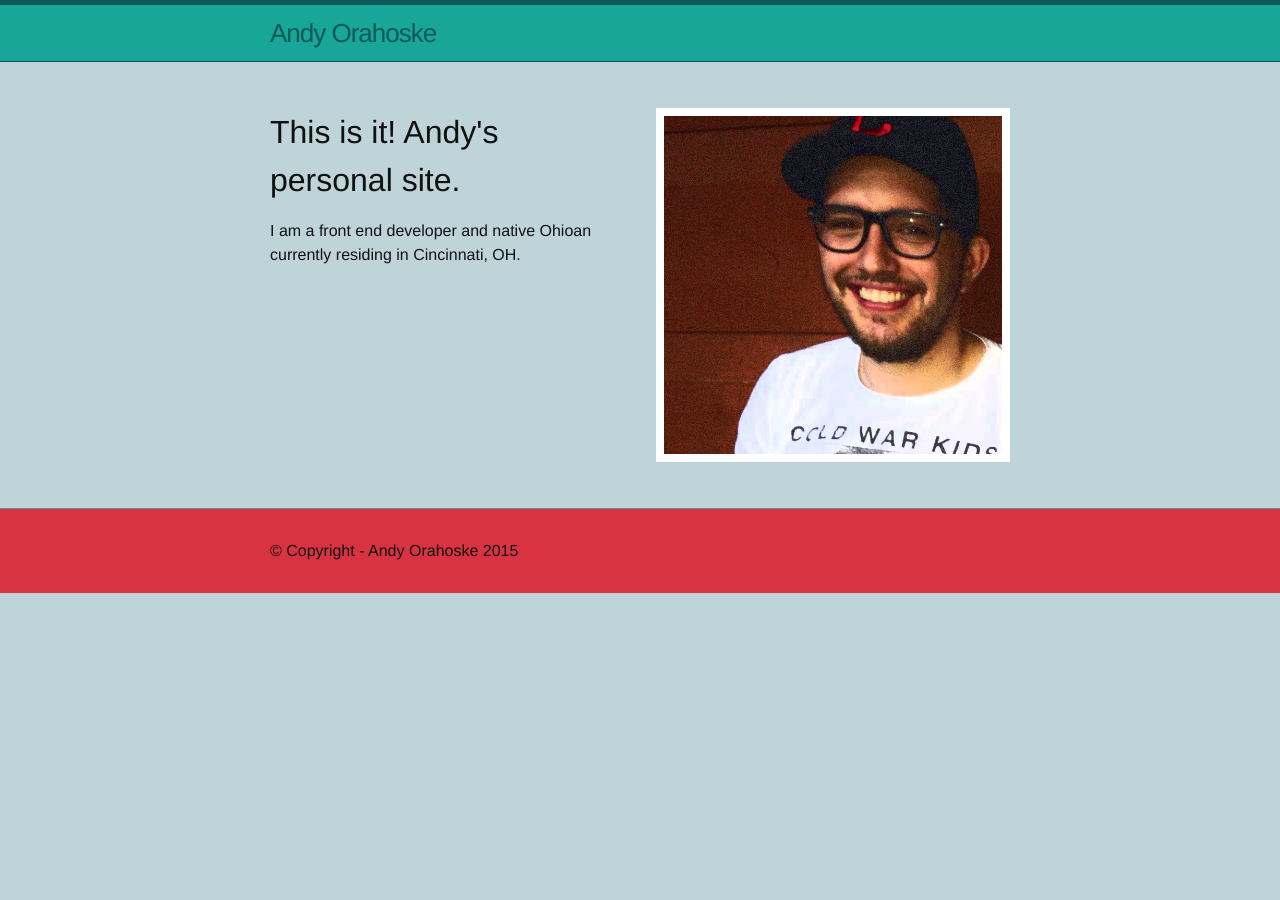
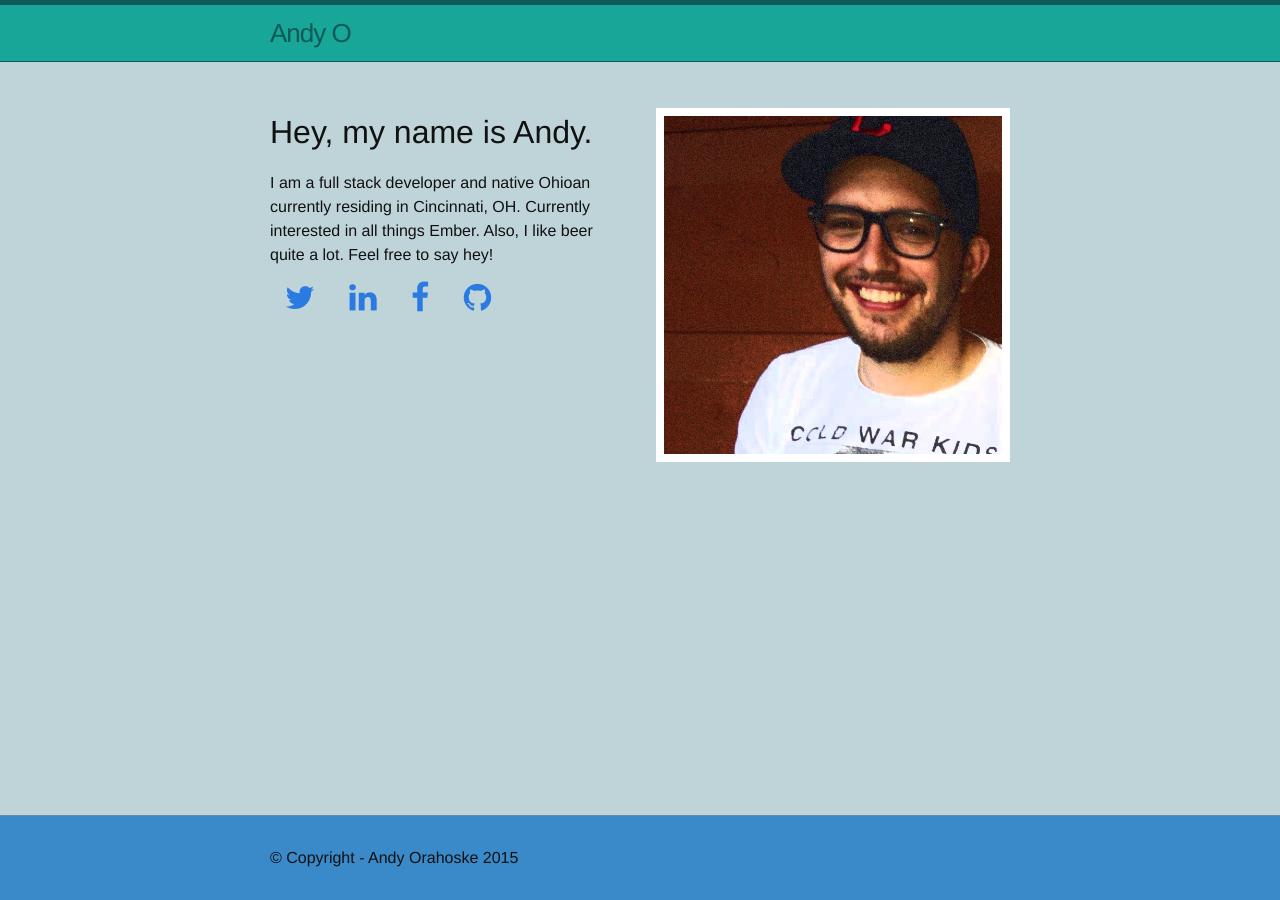
Before and after one commit to AO16/AO16.github.io, a Jekyll site: the page built from index.html, in a window 1280 px wide. Built offline with Jekyll 4.4.1, drawn with Linux system fonts in a browser that asks for light colours; nearby versions of some CDN libraries.

Commit message:
some minor tweaks

```diff
--- a/_includes/header.html
+++ b/_includes/header.html
@@ -2,7 +2,7 @@
 
   <div class="wrapper">
 
-    <a class="site-title" href="{{ site.baseurl }}/">Andy Orahoske</a>
+    <a class="site-title" href="{{ site.baseurl }}/">Andy O</a>
 
   </div>
 
--- a/_sass/_base.scss
+++ b/_sass/_base.scss
@@ -6,7 +6,7 @@ $blue-green: #17a697;
 $dark-green: #0f5959;
 $light-grey: #bfd4d9;
 $site-dark-grey: #638ca6;
-$red: #d93240;
+$sky-blue: #3A89C9;
 
 $background-color: $light-grey;
 
@@ -22,6 +22,8 @@ dl, dd, ol, ul, figure {
 /**
  * Basic styling
  */
+html { position: relative; height: 100%; }
+
 body {
     font-family: $base-font-family;
     font-size: $base-font-size;
@@ -29,6 +31,7 @@ body {
     font-weight: 300;
     color: $text-color;
     background-color: $background-color;
+    padding-bottom: 85px;
 }
 
 
--- a/_sass/_layout.scss
+++ b/_sass/_layout.scss
@@ -95,7 +95,10 @@
 .site-footer {
     border-top: 1px solid $site-dark-grey;
     padding: $spacing-unit 0;
-    background: $red;
+    background: $sky-blue;
+    position: absolute;
+    bottom: 0;
+    width: 100%;
 }
 
 .footer-heading {
@@ -246,6 +249,31 @@
     &.flush-left {
         padding-left: 0;
     }
+
+    @media only screen and (max-width: 450px) {
+        &.flush-right, &.flush-left {
+            padding: 0;
+        }
+    }
+}
+
+ul {
+    &.link-list {
+        margin-left: 0;
+        li {
+            display: inline-block;
+            i.fa {
+                font-size: 32px;
+                margin: 0 15px;
+            }
+        }
+    }
+
+    @media only screen and (max-width: 450px) {
+        &.link-list {
+            text-align: center;
+        }
+    }
 }
 
 .row {
@@ -258,7 +286,7 @@
     }
 
     .col-2 {
-        width: 50%;
+       width: 50%;
     }
 
     .col {
@@ -267,6 +295,26 @@
         vertical-align: top;
         zoom: 1;
     }
+
+    @media only screen and (max-width: 450px) {
+        .col-2 {
+            width: 100%;
+            display: block;
+        }
+
+        .col-2:first-child {
+            order: 2;
+        }
+
+        .col-2:nth-child(2) {
+            order: 1;
+        }
+
+        & {
+            display: flex;
+            flex-direction: column;
+        }
+    }
 }
 
 .profile-image-wrapper {
--- a/index.html
+++ b/index.html
@@ -6,10 +6,32 @@ layout: default
 	<div class="row">
 		<div class="col col-2">
 			<div class="inner flush-left">
-				<h1>This is it! Andy's personal site.</h1>
+				<h1>Hey, my name is Andy.</h1>
 				<p>
-					I am a front end developer and native Ohioan currently residing in Cincinnati, OH.
+					I am a full stack developer and native Ohioan currently residing in Cincinnati, OH. Currently interested in all things Ember. Also, I like beer quite a lot. Feel free to say hey!
 				</p>
+				<ul class="link-list">
+					<li>
+						<a href="https://twitter.com/AndyO1217" target="_blank">
+							{% icon fa-twitter %}
+						</a>
+					</li>
+					<li>
+						<a href="https://www.linkedin.com/pub/andrew-orahoske/31/959/310" target="_blank">
+							{% icon fa-linkedin %}
+						</a>
+					</li>
+					<li>
+						<a href="https://www.facebook.com/orahoske.2" target="_blank">
+							{% icon fa-facebook %}
+						</a>
+					</li>
+					<li>
+						<a href="https://github.com/AO16" target="_blank">
+							{% icon fa-github %}
+						</a>
+					</li>
+				</ul>
 			</div>
 		</div><div class="col col-2">
 			<div class="inner flush-right">
```
